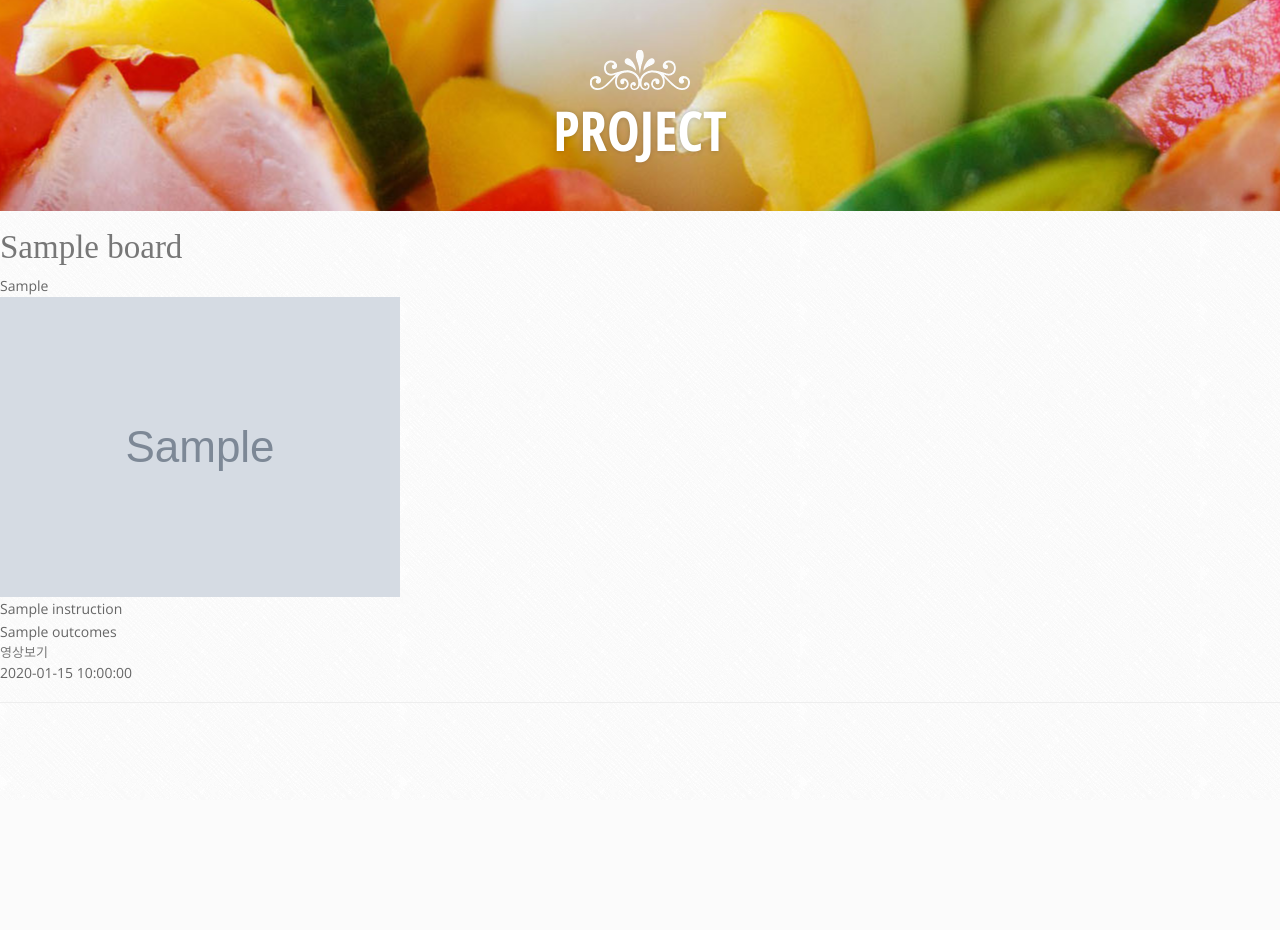
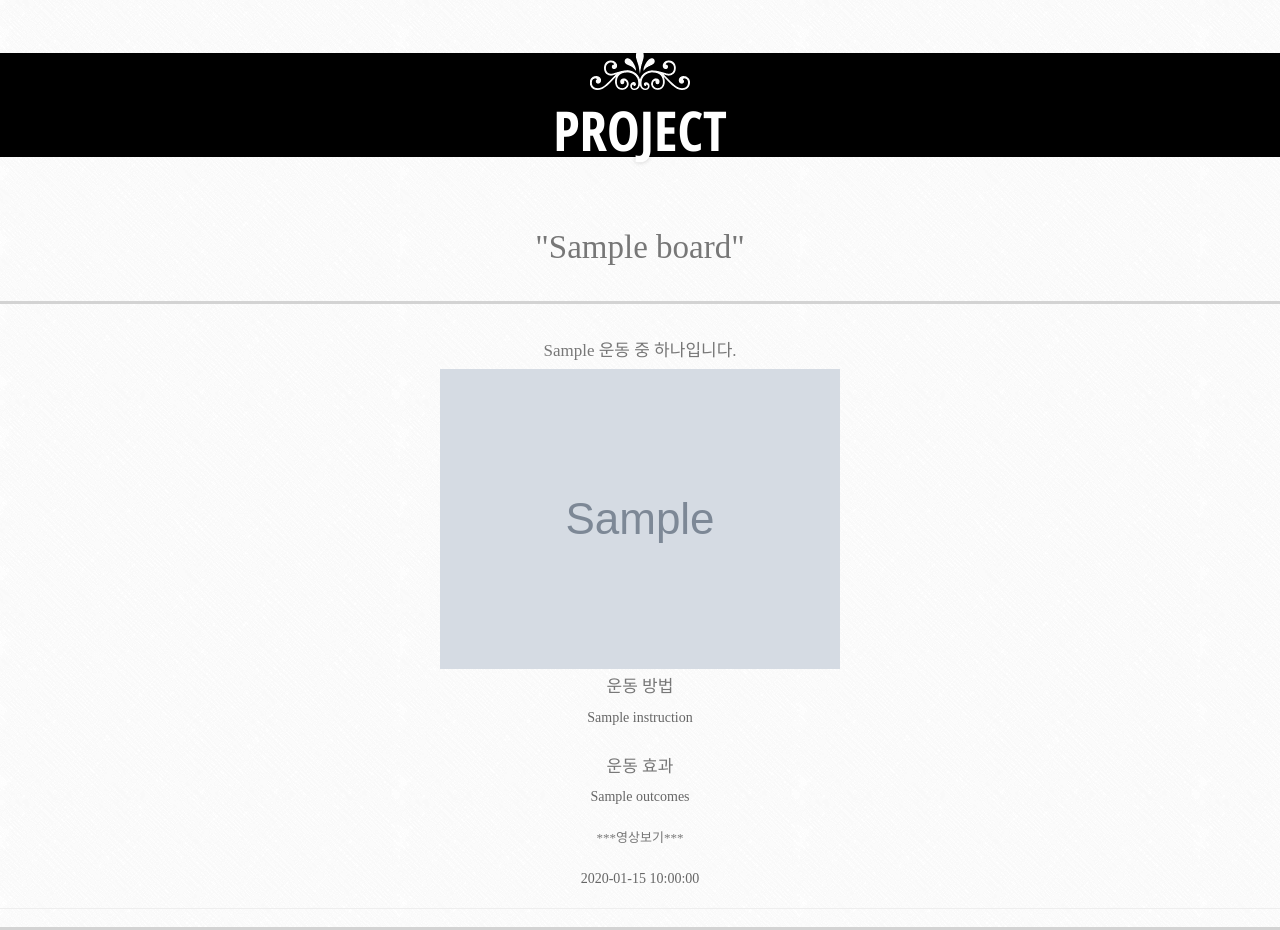
Before and after one commit to davidkim9204/projectgym, a Django app: template projectgym/board/templates/board/board_detail.html in a window 1280 px wide. Before the commit the page ends 703 px from the top, so only its background shows below. Run offline with Django 3.2, Linux system fonts and the light colour scheme; the template is opened without the code that fills it: most values are stand-ins (such as "Sample title", 1, 10 or a date in 2020); grey boxes marked "Sample" are stand-in pictures; some libraries are stand-ins or nearby versions; some web fonts are replaced.

Commit message:
css / front 꾸미기

```diff
--- a/projectgym/board/templates/board/board_detail.html
+++ b/projectgym/board/templates/board/board_detail.html
@@ -1,19 +1,27 @@
 {% extends "board/layout.html" %}
 
 {% block content %}
-    <h1>{{ board.title }}</h1>
-
-    {{ board.get_category_display |linebreaks }}
-
+<center class="board_detail_line">
+        <h1 class="board_detail_line", style="font-family: KBIZ한마음고딕 B">"{{ board.title }}"<br><br></h1>
+    <span style="font-family: KBIZ한마음고딕 B">
+        <br>
+        <h4 style="font-family: KBIZ한마음고딕 B">{{ board.get_category_display}} 운동 중 하나입니다.<h4>
+    </span>
     {% if board.photo %}
         <img src="{{ board.photo.url }}" style="max-width: 100%;" />
     {% endif %}
+    <h4 style="font-family: KBIZ한마음고딕 B">운동 방법</h4>
+    {{ board.instruction |linebreaks }}
+    <br>
+    <h4 style="font-family: KBIZ한마음고딕 B">운동 효과</h4>
+    {{ board.outcomes |linebreaks }}
 
-    {{ board.instruction |linebreaks }}
-    {{ board.outcomes |linebreaks }}
-    <a href="http://{{board.links}}">영상보기</a>
+    <br>
+    <a style="font-family: KBIZ한마음고딕 B", href="http://{{board.links}}">***영상보기***</a>
+    <br>
+    <br>
     {{ board.created_at |linebreaks }}
 
     <hr/>
-
+</center>
 {% endblock %}
--- a/projectgym/board/templates/board/main.html
+++ b/projectgym/board/templates/board/main.html
@@ -5,7 +5,7 @@
    <head>
       <meta charset="utf-8">
       <!-- Title here -->
-      <title>Menu - cakeFFFFFactory</title>
+      <title>Training Guide For You</title>
       <!-- Description, Keywords and Author -->
       <meta name="description" content="Your description">
       <meta name="keywords" content="Your,Keywords">
@@ -68,9 +68,8 @@
          <div class="banner padd">
             <div class="container">
                <!-- Image -->
-               <img class="img-responsive" src="{% static "img/crown-white.png" %}" alt="" />
                <!-- Heading -->
-               <h2 class="white">PROJECT</h2>
+               <h2 class="white">TRAINING GUIDE FOR YOU</h2>
 
                <div class="clearfix"></div>
             </div>
@@ -91,6 +90,7 @@
                         <!-- Inner page menu list -->
                         <div class="menu-list">
                            <!-- Menu item heading -->
+                           <body style="background:Maroon"></body>
                            <h3 style="font-family:KBIZ한마음고딕 B">가슴 운동</h3>
                            <span class="all pull-right"><strong><a href=#> + 더보기 </strong></a></span></span>
                            <!-- Image for menu list -->
--- a/projectgym/projectgym/static/css/style.css
+++ b/projectgym/projectgym/static/css/style.css
@@ -151,7 +151,19 @@
 /*
  * Header
  */
-
+.board_detail_contents{
+    border-style: solid;
+    border-width: 1px;
+}
+.board_detail_line{
+    border-bottom: 3px solid lightgrey;
+}
+.board_detail_box{
+    width: 300px;
+    height: 100px;
+    padding: 50px;
+    border: 1px solid lightgrey
+}
 .header{
    background: #fff;
    border-bottom: 2px solid #eaeaea;
@@ -1064,7 +1076,7 @@
  */
 
 .banner {
-   background: url('../img/banner.jpg') center center repeat-x;
+   background: url('../img/banner2.jpg') center center repeat-x;
    text-align: center;
 }
 
@@ -1147,7 +1159,7 @@
    margin: 0 auto;
    margin-top: 30px;
    padding: 12px 15px;
-   background: #fff;
+   background: #000;
    border: 1px solid #eaeaea;
    border-radius: 4px;
 
```
Also changed, not shown: projectgym/projectgym/static/img/banner2.jpg (added), 1 other file.
